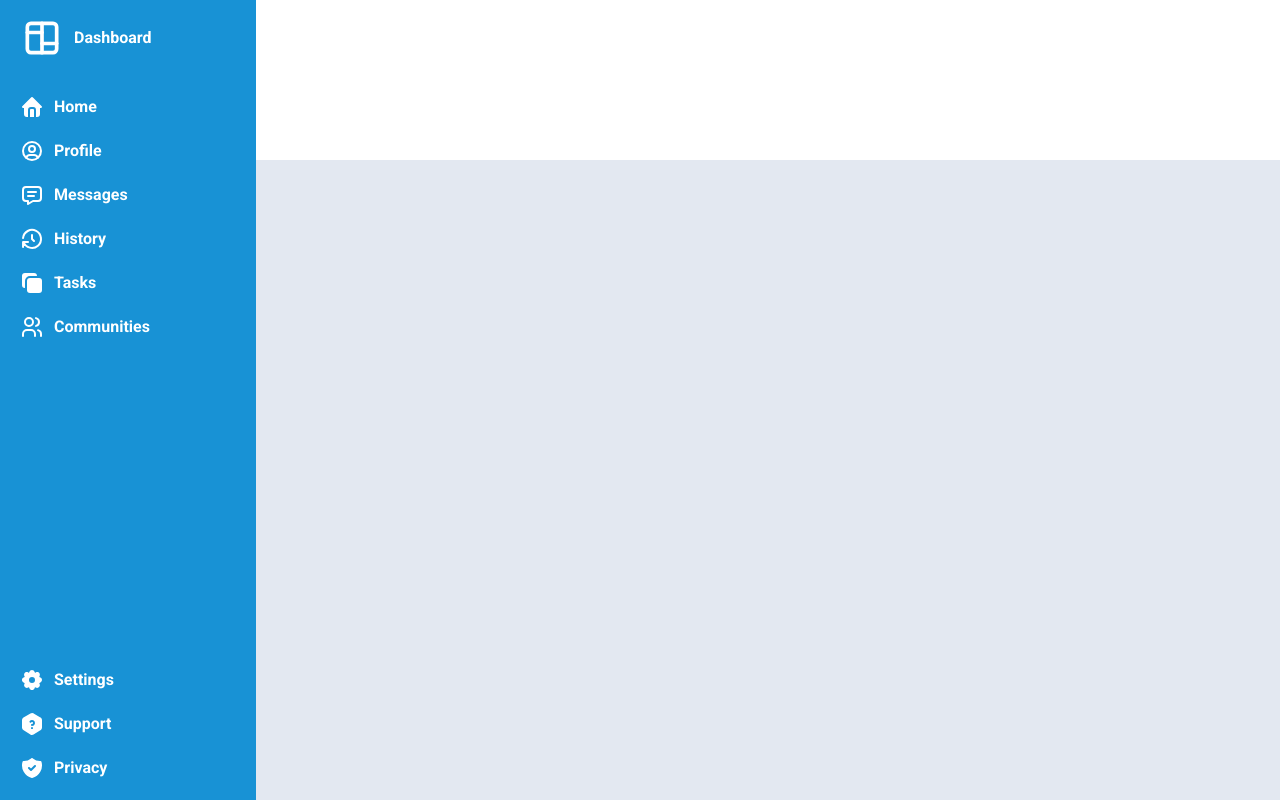
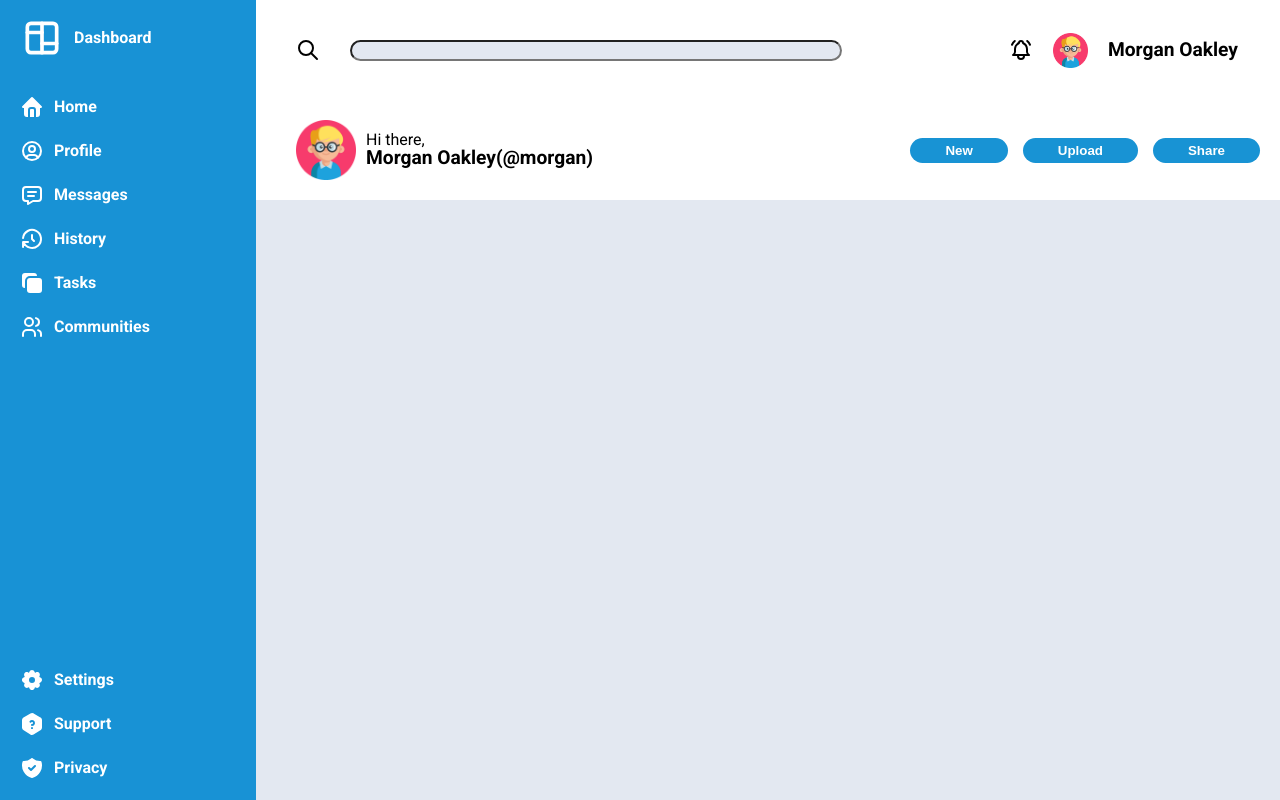
Before and after one commit to mirkoterzic/odin-dashboard, a plain HTML site: page index.html in a window 1280 px wide. Drawn offline with Linux system fonts and the light colour scheme.

Commit message:
header finished

```diff
--- a/index.html
+++ b/index.html
@@ -43,21 +43,44 @@
       </div>
       <div class="secondary-links">
         <a href="#">
-            <img src="./assets/settings.svg" alt="">
-                <p class="text">Settings</p>
-            </img>
-        </a><a href="#">
-            <img src="./assets/help-hexagon.svg" alt="">
-                <p class="text">Support</p>
-            </img>
-        </a><a href="#">
-            <img src="./assets/shield-check.svg" alt="">
-                <p class="text">Privacy</p>
-            </img>
+          <img src="./assets/settings.svg" alt="" />
+          <p class="text">Settings</p> </a
+        ><a href="#">
+          <img src="./assets/help-hexagon.svg" alt="" />
+          <p class="text">Support</p> </a
+        ><a href="#">
+          <img src="./assets/shield-check.svg" alt="" />
+          <p class="text">Privacy</p>
         </a>
       </div>
     </div>
-    <div class="header"></div>
+    <div class="header">
+      <div class="top">
+        <div class="left">
+          <img src="./assets/search.svg" alt="" />
+          <input type="search" id="search-bar" name="q" />
+        </div>
+        <div class="right">
+          <img src="./assets/bell-ringing.svg" alt="" />
+          <img class="profile-photo" src="./assets/boy.png" alt="" />
+          <h1 style="text-align: center">Morgan Oakley</h1>
+        </div>
+      </div>
+      <div class="bottom">
+        <div class="left">
+          <img class="profile-photo" src="./assets/boy.png" alt="" />
+          <div class="greeting">
+            <p>Hi there,</p>
+            <h1>Morgan Oakley(@morgan)</h1>
+          </div>
+        </div>
+        <div class="right">
+          <a href="#"><button class="function-buttons">New</button></a>
+          <a href="#"><button class="function-buttons">Upload</button></a>
+          <a href="#"><button class="function-buttons">Share</button></a>
+        </div>
+      </div>
+    </div>
     <div class="main-content"></div>
   </body>
 </html>
--- a/style.css
+++ b/style.css
@@ -5,7 +5,9 @@ body {
   display: grid;
   grid-template-columns: 1fr 4fr;
   grid-template-rows: 1fr 4fr;
+  font-family: "Roboto", Arial, Helvetica, sans-serif;
 }
+/* side bar */
 .sidebar {
   background-color: #1892d5;
   grid-row: 1/3;
@@ -17,7 +19,6 @@ body {
   text-decoration: none;
   color: white;
   font-weight: bold;
-  font-family: Roboto;
   display: flex;
   justify-content: flex-start;
   align-items: center;
@@ -32,6 +33,78 @@ body {
 .sidebar a:hover {
   filter: brightness(70%);
 }
+/* header */
+
+.header {
+  display: grid;
+  grid-template-rows: 1fr 1fr;
+}
+
+.profile-photo {
+  height: 35px;
+  width: 35px;
+}
+.top {
+  display: grid;
+  grid-template-columns: 2fr 1fr;
+  gap: 15%;
+  justify-content: space-between;
+  align-items: center;
+  padding: 20px 20px 20px 40px;
+}
+.top > .right {
+  display: flex;
+  justify-content: center;
+  align-items: center;
+  gap: 20px;
+}
+.top > .left {
+  display: flex;
+  align-items: center;
+  gap: 10px;
+}
+#search-bar {
+  background-color: #e3e8f1;
+  border-radius: 20px;
+  width: 90%;
+  margin-left: 20px;
+}
+.bottom {
+  display: grid;
+  grid-template-columns: 2fr 1fr;
+  gap: 15%;
+  justify-content: space-between;
+  align-items: center;
+  padding: 20px 20px 20px 40px;
+}
+.bottom > .left {
+  display: flex;
+  align-items: center;
+  gap: 10px;
+}
+.function-buttons {
+  background-color: #1893d4;
+  border-radius: 20px;
+  padding: 5px 35px;
+  box-sizing: border-box;
+  border: none;
+  color: white;
+  font-weight: bold;
+}
+.bottom > .right {
+  display: flex;
+  gap: 15px;
+}
+.bottom img {
+  height: 60px;
+  width: 60px;
+}
+.top,
+.bottom h1 {
+  font-size: larger;
+  font-weight: bolder;
+}
+
 .main-content {
   background-color: #e3e8f1;
 }
```
Also changed, not shown: assets/boy.png (added), assets/dog.png (added), assets/gudetama.jpg (deleted), assets/hacker.png (added).
